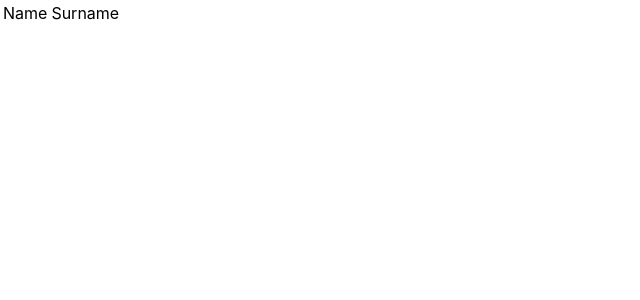
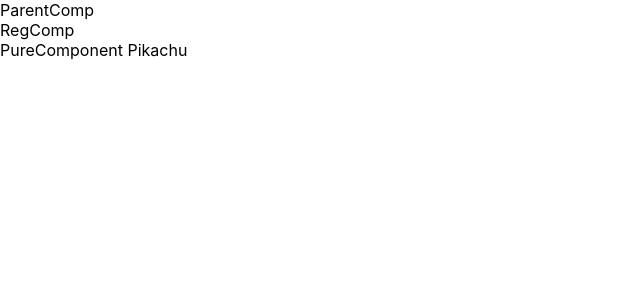
Before and after one commit to gresahodolli/react-js-basics, a React (Create React App) app in the folder react-js-basics-2/: page / in a window 1280 px wide. Shown: the top 300 px of the page, without its empty margins (0-640 px from the left). Built offline with nearby package versions, Linux system fonts and the light colour scheme.

Commit message:
pure components

```diff
--- a/react-js-basics-2/src/App.js
+++ b/react-js-basics-2/src/App.js
@@ -1,12 +1,12 @@
 import React, {Component} from 'react';
 import './App.css';
-//import FragmentDemo from './components/FragmentDemo';
-import Table from './components/Table';
+import PureComp from './components/PureComp';
+import ParentComp from './components/ParentComp';
 
 function App() {
   return (
-    <div className="App">
-      <Table />
+    <div>
+      <ParentComp/>
     </div>
   );
 }
--- /dev/null
+++ b/react-js-basics-2/src/components/ParentComp.js
@@ -0,0 +1,32 @@
+import React, { Component } from 'react';
+import PureComp from './PureComp';
+import RegComp from './RegComp';
+
+class ParentComp extends Component {
+  constructor(props) {
+    super(props);
+    this.state = {
+      name: 'Pikachu'
+    };
+  }
+
+  componentDidMount() {
+    setInterval(() => {
+      this.setState({
+        name: 'Pikachu'
+      });
+    }, 2000);
+  }
+
+  render() {
+    return (
+      <div>
+        <div>ParentComp</div>
+        <RegComp name={this.state.name} />
+        <PureComp name={this.state.name} />
+      </div>
+    );
+  }
+}
+
+export default ParentComp
--- /dev/null
+++ b/react-js-basics-2/src/components/PureComp.js
@@ -0,0 +1,13 @@
+import React, { PureComponent } from 'react';
+
+class CustomPureComponent extends React.PureComponent {
+  render() {
+    return (
+      <div>
+        PureComponent {this.props.name}
+      </div>
+    );
+  }
+}
+
+export default CustomPureComponent
--- /dev/null
+++ b/react-js-basics-2/src/components/RegComp.js
@@ -0,0 +1,11 @@
+import React, { Component } from 'react'
+
+class RegComp extends Component {
+  render() {
+    return (
+      <div>RegComp</div>
+    )
+  }
+}
+
+export default RegComp
```
